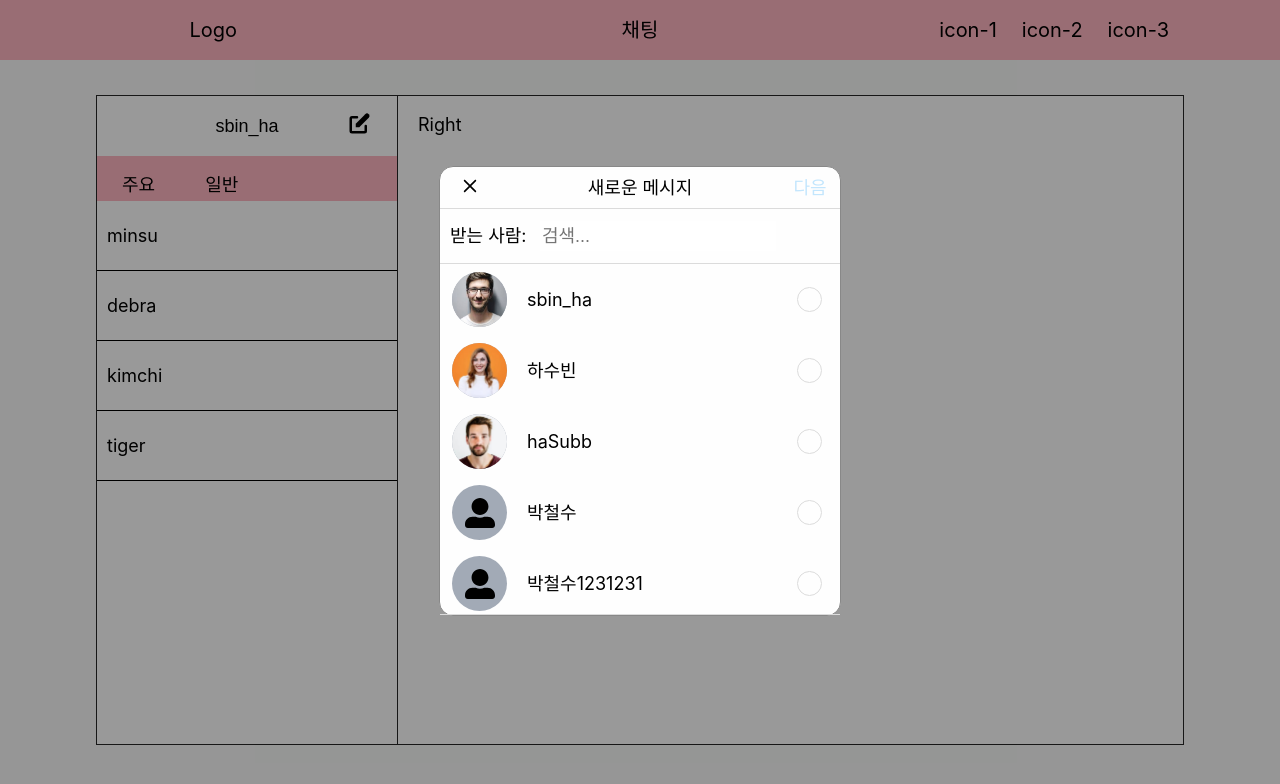
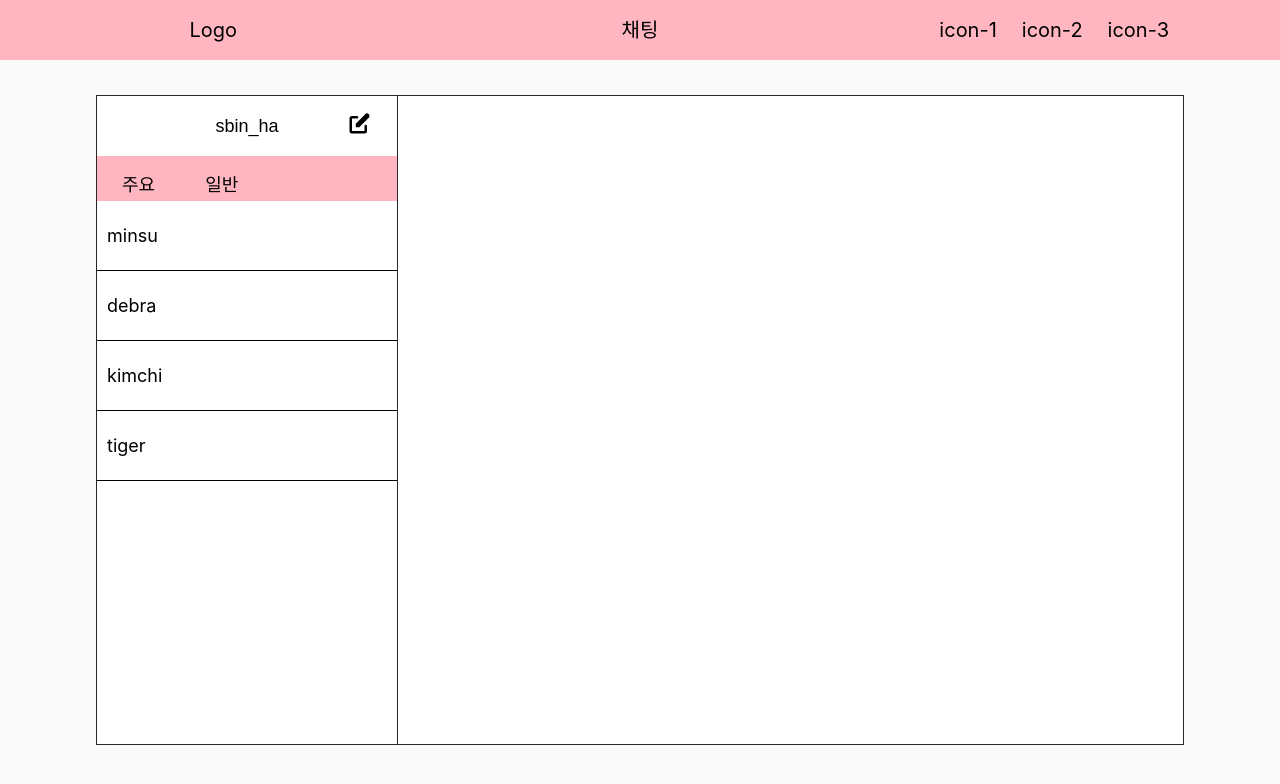
Before and after one commit to sbin0819/messenger, a React (Create React App) app in the folder client/: page / in a window 1280 px wide. Shown: the top 784 px of the page. Built offline with nearby package versions, Linux system fonts and the light colour scheme; what @apollo/link-ws would draw is missing.

Commit message:
feat: routing by roomId

```diff
--- a/client/src/App.js
+++ b/client/src/App.js
@@ -6,8 +6,8 @@ import ChatRoom from './pages/ChatRoom';
 function App() {
   return (
     <Layout>
-      <Route exact path='/' component={Home} />
-      <Route exact path='/chat' component={ChatRoom} />
+      <Route exact path="/:roomId?" component={Home} />
+      <Route exact path="/chat" component={ChatRoom} />
     </Layout>
   );
 }
--- a/client/src/common/ModalSearch.jsx
+++ b/client/src/common/ModalSearch.jsx
@@ -48,6 +48,7 @@ const Header = styled.div`
     color: #c3e6fd;
   }
   .next-active {
+    width: 60px;
     color: #21a2f8;
   }
 `;
@@ -125,7 +126,7 @@ const Modal = ({ data, setVisible }) => {
         person.nickname.toLowerCase().includes(searchTerm),
       );
 
-  const onClick = (data) => {
+  const onCheckFriend = (data) => {
     data.checked ? (data.checked = false) : (data.checked = true);
     const clickedResults = searchResults.filter(
       (list) => list.checked === true,
@@ -140,6 +141,10 @@ const Modal = ({ data, setVisible }) => {
     setVisible(false);
   };
 
+  const makeChatRoom = (data) => {
+    console.log(data);
+  };
+
   return (
     <StyledModal>
       <ModalContent className="modal-content">
@@ -150,7 +155,16 @@ const Modal = ({ data, setVisible }) => {
           <div className="title">
             <span>새로운 메시지</span>
           </div>
-          <div className="next">다음</div>
+          {clickedList ? (
+            <div
+              className="next-active pointer"
+              onClick={() => makeChatRoom(clickedList)}
+            >
+              다음
+            </div>
+          ) : (
+            <div className="next">다음</div>
+          )}
         </Header>
         <StyledSearch>
           <label>받는 사람:</label>
@@ -179,7 +193,7 @@ const Modal = ({ data, setVisible }) => {
             <div
               className="profile-list"
               key={index}
-              onClick={() => onClick(list)}
+              onClick={() => onCheckFriend(list)}
             >
               <div className="profile-list-inner pointer">
                 <Icon
--- a/client/src/components/ChatRoom/Left/Top.jsx
+++ b/client/src/components/ChatRoom/ChatController/Top.jsx
@@ -31,7 +31,7 @@ const StyledTop = styled.div`
 
 const Top = ({ profile }) => {
   const [visibleModal, setVisibleModal] = useState(false);
-  const [visibleModalSearch, setVisibleModalSearch] = useState(true);
+  const [visibleModalSearch, setVisibleModalSearch] = useState(false);
 
   const openModal = useCallback((e) => {
     e.preventDefault();
--- a/client/src/components/ChatRoom/Left/index.jsx
+++ b/client/src/components/ChatRoom/ChatController/index.jsx
@@ -1,7 +1,8 @@
+import { Link } from 'react-router-dom';
 import Top from './Top';
 import styled from 'styled-components';
 
-const LeftContainer = styled.div`
+const ChatControllerContainer = styled.div`
   flex: 0 0 300px;
   border-right: 1px solid #262626;
 `;
@@ -25,21 +26,23 @@ const StyledBody = styled.div`
   }
 `;
 
-const Left = ({ profile, friends }) => {
+const ChatController = ({ profile, friends }) => {
   return (
-    <LeftContainer>
+    <ChatControllerContainer>
       <Top profile={profile} />
-      <StyledTaps className='taps'>
+      <StyledTaps className="taps">
         <span>주요</span>
         <span>일반</span>
       </StyledTaps>
-      <StyledBody className='friend-list'>
+      <StyledBody className="friend-list">
         {friends.map((friend) => (
-          <div key={friend.id}>{friend.name}</div>
+          <div key={friend.id}>
+            <Link to={`${friend.id}`}>{friend.name}</Link>
+          </div>
         ))}
       </StyledBody>
-    </LeftContainer>
+    </ChatControllerContainer>
   );
 };
 
-export default Left;
+export default ChatController;
--- a/client/src/components/ChatRoom/Right/index.jsx
+++ b/client/src/components/ChatRoom/ChatViewer/index.jsx
@@ -11,10 +11,10 @@ const StyledSideBarRight = styled.div`
  * 데이터가 없을 때 빈 메시지 화면
  * 유저 선택시 그 유저와 마지막 대화 화면
  */
-const SideBarRight = () => {
+const SideBarRight = ({ roomId }) => {
   return (
     <StyledSideBarRight>
-      <div>Right</div>
+      <div>{roomId}</div>
     </StyledSideBarRight>
   );
 };
--- a/client/src/components/ChatRoom/index.jsx
+++ b/client/src/components/ChatRoom/index.jsx
@@ -1,5 +1,5 @@
-import Left from './Left';
-import Right from './Right';
+import ChatController from './ChatController';
+import ChatViewer from './ChatViewer';
 import styled from 'styled-components';
 import { fakeProfile, fakeFriends } from '../../data/fakeData';
 
@@ -10,11 +10,11 @@ const Body = styled.div`
   font-size: 18px;
 `;
 
-const HomeComponent = () => {
+const HomeComponent = ({ roomId }) => {
   return (
     <Body>
-      <Left profile={fakeProfile} friends={fakeFriends} />
-      <Right />
+      <ChatController profile={fakeProfile} friends={fakeFriends} />
+      <ChatViewer roomId={roomId} />
     </Body>
   );
 };
--- a/client/src/pages/Home.jsx
+++ b/client/src/pages/Home.jsx
@@ -1,2 +1,10 @@
 import Home from '../components/ChatRoom';
-export default () => <Home />;
+
+const HomePage = ({ match }) => {
+  const {
+    params: { roomId },
+  } = match;
+  return <Home roomId={roomId} />;
+};
+
+export default HomePage;
```
Also changed, not shown: client/src/components/ChatRoom/ChatController/Bottom.jsx (added), client/src/components/ChatRoom/ChatController/Middle.jsx (added), 1 other file (tests, documents, lock files or other folders).
